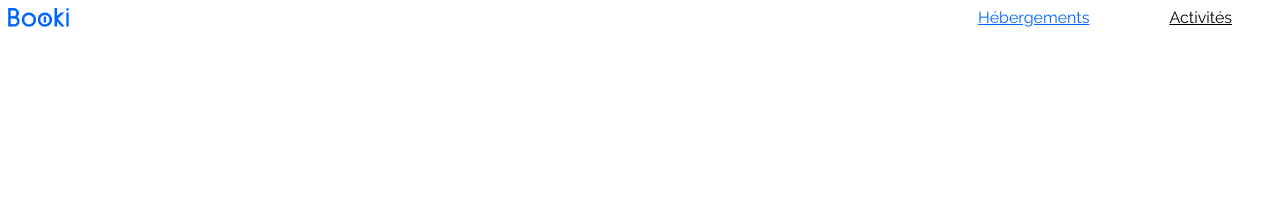
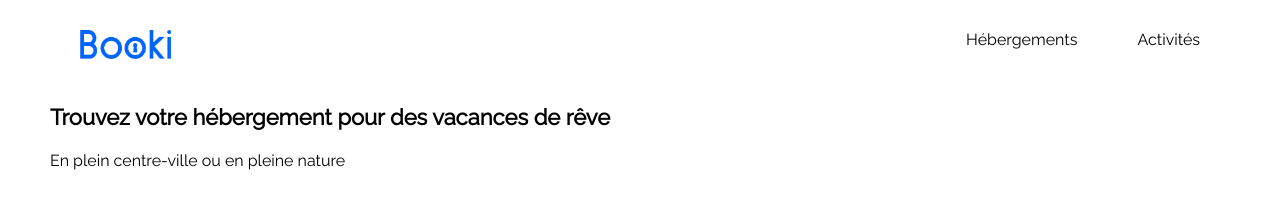
Before and after one commit to Meelowdy/Projet-2-Booki, a plain HTML site: page index.html in a window 1280 px wide. Drawn offline with Linux system fonts and the light colour scheme.

Commit message:
fin du header ajout des titres et modif de l'image

```diff
--- a/css/style.css
+++ b/css/style.css
@@ -1,6 +1,11 @@
+*{
+    font-family: Raleway;
+}
 .logo {
-    width: 61px;
-    height: 19px;
+    width: 91px;
+    height: 29px;
+    padding: 30px;
+
 }
 header{
     display: flex;
@@ -8,22 +13,42 @@ header{
 }
 nav {
     display: flex;
-    gap: 80px;
+}
+
+body {
+    margin: 0 50px 0 50px;
 }
 .hebergements {
-    font-family: Raleway;
-    font-style: normal;
     font-weight: 500;
     font-size: 16px;
     text-align: center;
-    color: #0065FC;
+    color: #000000;
+    padding: 30px;
+    text-decoration: none;
 }
+.hebergements:hover{
+    border-top: #0065FC 2px solid;
+    color:#0065FC
+}
+
 .activites {
-    font-family: Raleway;
-    font-style: normal;
     font-weight: 400;
     font-size: 16px;
     text-align: center;
     color: #000000;
-    padding-right: 40px;
+    padding: 30px;
+    text-decoration: none;
 }
+
+.activites:hover{
+    border-top: #0065FC 2px solid;
+    color:#0065FC
+}
+h1 {
+    font-weight: 700;
+    font-size: 22px;
+}
+h4 {
+    font-weight: 400;
+    font-size: 16px;
+}
--- a/index.html
+++ b/index.html
@@ -11,11 +11,13 @@
     </head>
     <body>
         <header>
-           <img class="logo" src="./images/logo/booki.png" alt="Logo booki">
+           <img class="logo" src="./images/logo/Booki@3x.png" alt="Logo booki">
            <nav>
             <a class="hebergements" href="#">Hébergements</a>
             <a class="activites" href="#">Activités</a>
            </nav>
         </header>
+        <h1>Trouvez votre hébergement pour des vacances de rêve</h1>
+        <h4>En plein centre-ville ou en pleine nature</h4>
     </body>
 </html>
```
